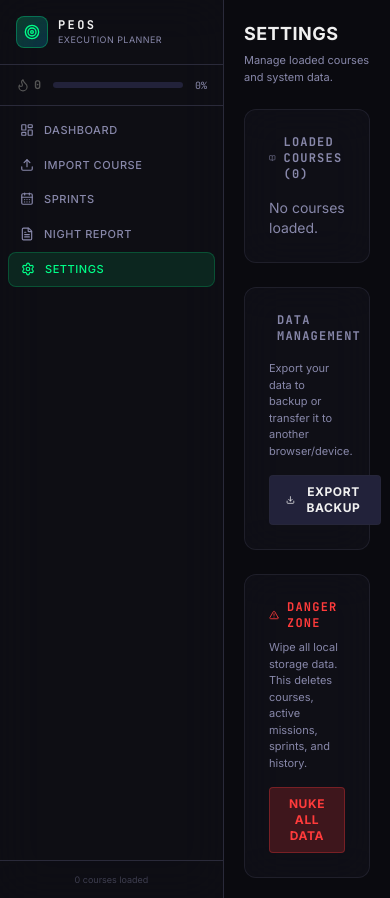
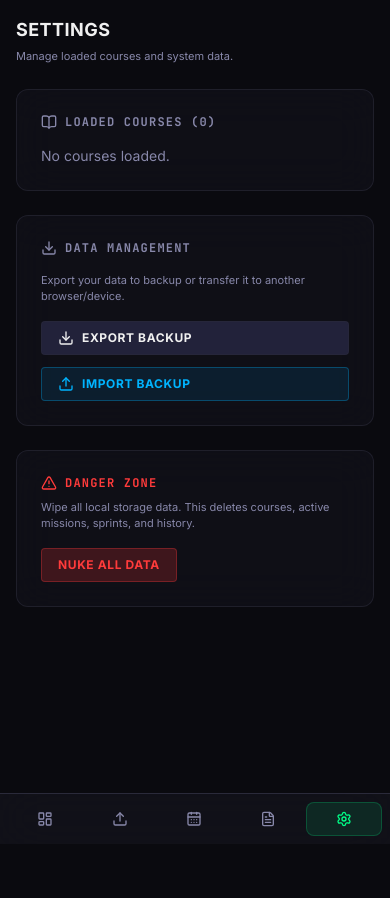
Before and after one commit to SaurabhShashi/Personal-Execution-OS, a React (Vite) app: page /settings in a window 390 px wide. After the commit the page ends 844 px from the top, so only its background shows below. Built offline with nearby package versions, Linux system fonts and the light colour scheme.

Commit message:
style: Make UI mobile responsive across all components

```diff
--- a/src/components/Layout.tsx
+++ b/src/components/Layout.tsx
@@ -21,9 +21,9 @@ export default function Layout() {
     : 0;
 
   return (
-    <div className="min-h-screen flex bg-peos-bg">
-      <aside className="w-56 border-r border-peos-border flex flex-col bg-peos-surface/50 backdrop-blur-xl">
-        <div className="p-4 border-b border-peos-border">
+    <div className="min-h-screen flex flex-col md:flex-row bg-peos-bg pb-16 md:pb-0">
+      <aside className="fixed bottom-0 w-full z-50 md:static md:w-56 border-t md:border-t-0 md:border-r border-peos-border flex md:flex-col bg-peos-surface/90 backdrop-blur-xl">
+        <div className="hidden md:block p-4 border-b border-peos-border">
           <div className="flex items-center gap-2.5">
             <div className="w-8 h-8 rounded-lg bg-gradient-to-br from-peos-green/20 to-peos-blue/20 border border-peos-green/30 flex items-center justify-center">
               <Target className="w-4 h-4 text-peos-green" />
@@ -36,7 +36,7 @@ export default function Layout() {
         </div>
 
         {/* Quick stats */}
-        <div className="px-4 py-3 border-b border-peos-border flex items-center gap-3">
+        <div className="hidden md:flex px-4 py-3 border-b border-peos-border items-center gap-3">
           <div className="flex items-center gap-1">
             <Flame className="w-3.5 h-3.5" style={{ color: streak > 0 ? '#FF6B35' : '#555' }} />
             <span className="text-xs font-mono font-bold" style={{ color: streak > 0 ? '#FF6B35' : '#555' }}>{streak}</span>
@@ -47,30 +47,30 @@ export default function Layout() {
           <span className="text-[10px] font-mono text-peos-text-dim">{totalPct}%</span>
         </div>
 
-        <nav className="flex-1 p-2 space-y-0.5">
+        <nav className="flex-1 flex md:flex-col p-2 md:space-y-0.5 justify-between md:justify-start">
           {nav.map(item => {
             const active = loc.pathname === item.to;
             return (
               <NavLink key={item.to} to={item.to}
-                className={`flex items-center gap-2.5 px-3 py-2 rounded-lg text-[11px] tracking-wider transition-all ${
+                className={`flex flex-col md:flex-row items-center justify-center md:justify-start gap-1 md:gap-2.5 px-3 py-2 rounded-lg text-[10px] md:text-[11px] tracking-wider transition-all flex-1 md:flex-none ${
                   active ? 'bg-peos-green/10 text-peos-green border border-peos-green/20' : 'text-peos-text-dim hover:text-peos-text hover:bg-peos-surface-2'
                 }`}>
-                <item.icon className="w-3.5 h-3.5" />
-                <span className="font-medium">{item.label}</span>
+                <item.icon className="w-4 h-4 md:w-3.5 md:h-3.5" />
+                <span className="font-medium hidden md:block">{item.label}</span>
               </NavLink>
             );
           })}
         </nav>
 
-        <div className="p-3 border-t border-peos-border">
+        <div className="hidden md:block p-3 border-t border-peos-border">
           <p className="text-[9px] text-peos-text-dim/40 text-center">
             {courses.length} course{courses.length !== 1 ? 's' : ''} loaded
           </p>
         </div>
       </aside>
 
-      <main className="flex-1 overflow-y-auto">
-        <motion.div key={loc.pathname} initial={{ opacity: 0, y: 6 }} animate={{ opacity: 1, y: 0 }} transition={{ duration: 0.15 }} className="p-5 max-w-5xl mx-auto">
+      <main className="flex-1 overflow-y-auto w-full">
+        <motion.div key={loc.pathname} initial={{ opacity: 0, y: 6 }} animate={{ opacity: 1, y: 0 }} transition={{ duration: 0.15 }} className="p-4 md:p-5 max-w-5xl mx-auto w-full">
           <Outlet />
         </motion.div>
       </main>
--- a/src/routes/Dashboard.tsx
+++ b/src/routes/Dashboard.tsx
@@ -105,14 +105,14 @@ export default function Dashboard() {
   return (
     <div className="space-y-5">
       {/* ── Top stats bar ── */}
-      <div className="flex items-center justify-between">
+      <div className="flex flex-col md:flex-row md:items-center justify-between gap-4">
         <div>
           <h2 className="text-lg font-bold tracking-wide text-peos-text">COMMAND CENTER</h2>
           <p className="text-[11px] text-peos-text-dim font-mono mt-0.5">
             {new Date().toLocaleDateString('en-US', { weekday: 'long', month: 'short', day: 'numeric' })}
           </p>
         </div>
-        <div className="flex items-center gap-3">
+        <div className="flex flex-wrap items-center gap-2 md:gap-3">
           <Stat icon={Flame} value={streak} label="STREAK" color={streak > 0 ? '#FF6B35' : '#555'} />
           <Stat icon={CalendarDays} value={`${coursePct}%`} label="OVERALL" color="#00B4FF" />
           <Stat icon={Clock} value={estCompletion()} label="EST." color="#8B5CF6" />
@@ -120,7 +120,7 @@ export default function Dashboard() {
       </div>
 
       {/* ── Course summary cards ── */}
-      <div className="grid grid-cols-4 gap-3">
+      <div className="grid grid-cols-1 sm:grid-cols-2 md:grid-cols-4 gap-3">
         {courses.map(c => {
           const pct = c.totalMinutes > 0 ? Math.round(c.completedMinutes / c.totalMinutes * 100) : 0;
           const hoursLeft = Math.round((c.totalMinutes - c.completedMinutes) / 60);
@@ -142,14 +142,14 @@ export default function Dashboard() {
       {/* ── Focus Timer (always visible when active) ── */}
       {activeSession && (
         <motion.div initial={{ opacity: 0, y: 10 }} animate={{ opacity: 1, y: 0 }} className="glass-panel p-5 glow-green">
-          <div className="flex items-center justify-between">
+          <div className="flex flex-col md:flex-row items-center justify-between gap-4 text-center md:text-left">
             <div>
               <p className="text-[10px] font-mono text-peos-green tracking-widest mb-1">
                 {activeSession.status === 'running' ? '● FOCUSING' : '◯ PAUSED'}
               </p>
               <p className="text-sm text-peos-text truncate max-w-xs">{getTask(activeSession.taskId)?.title}</p>
             </div>
-            <div className="flex items-center gap-4">
+            <div className="flex flex-col md:flex-row items-center gap-4">
               <span className="text-3xl font-mono font-bold text-peos-text">{fmt(activeSession.plannedSeconds - elapsed)}</span>
               <div className="flex gap-2">
                 {activeSession.status === 'running' ? (
@@ -171,7 +171,7 @@ export default function Dashboard() {
       )}
 
       {/* ── Tab switcher ── */}
-      <div className="flex gap-1 bg-peos-surface/80 p-1 rounded-lg border border-peos-border/50">
+      <div className="flex flex-col sm:flex-row gap-1 bg-peos-surface/80 p-1 rounded-lg border border-peos-border/50">
         {tabs.map(tab => (
           <button
             key={tab.key}
--- a/src/routes/NightReport.tsx
+++ b/src/routes/NightReport.tsx
@@ -45,7 +45,7 @@ export default function NightReport() {
       ) : (
         <motion.div initial={{ opacity: 0, y: 10 }} animate={{ opacity: 1, y: 0 }} className="space-y-5">
           {/* Hero Stats */}
-          <div className="grid grid-cols-2 gap-5">
+          <div className="grid grid-cols-1 sm:grid-cols-2 gap-4 sm:gap-5">
             <div className="glass-panel-strong p-6 text-center border-t-4 border-peos-green">
               <p className="text-[10px] text-peos-text-dim tracking-widest mb-2">MISSION COMPLETION</p>
               <p className="text-5xl font-mono font-bold text-peos-green">
@@ -66,7 +66,7 @@ export default function NightReport() {
             </div>
           </div>
 
-          <div className="grid grid-cols-2 gap-5">
+          <div className="grid grid-cols-1 sm:grid-cols-2 gap-4 sm:gap-5">
              <div className="glass-panel p-5 flex items-center justify-between">
                 <div className="flex items-center gap-3">
                   <Play className="w-5 h-5 text-peos-blue" />
--- a/src/routes/Settings.tsx
+++ b/src/routes/Settings.tsx
@@ -96,7 +96,7 @@ export default function Settings() {
         <p className="text-[11px] text-peos-text-dim mb-4">
           Export your data to backup or transfer it to another browser/device.
         </p>
-        <div className="flex gap-3">
+        <div className="flex flex-col sm:flex-row gap-3">
           <button
             onClick={handleExportData}
             className="px-4 py-2 bg-peos-surface-3 text-peos-text border border-peos-border/50 rounded text-xs font-bold tracking-wider hover:bg-peos-surface-3/80 transition flex items-center gap-2"
--- a/src/routes/SprintView.tsx
+++ b/src/routes/SprintView.tsx
@@ -36,7 +36,7 @@ export default function SprintView() {
             <Target className="w-5 h-5 text-peos-blue" />
             <h3 className="text-sm font-bold font-mono tracking-widest text-peos-text">CURRENT SPRINT (WEEK {currentSprint.weekNumber})</h3>
           </div>
-          <div className="grid grid-cols-3 gap-6">
+          <div className="grid grid-cols-1 sm:grid-cols-3 gap-4 sm:gap-6">
             <div>
               <p className="text-[10px] text-peos-text-dim tracking-widest mb-1">DATE RANGE</p>
               <p className="text-sm font-mono">{currentSprint.startDate} → {currentSprint.endDate}</p>
```
Also changed, not shown: 1 other file (tests, documents, lock files or other folders).
